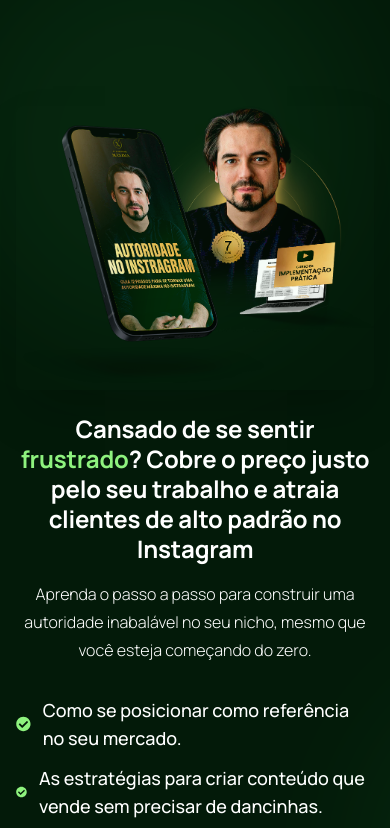
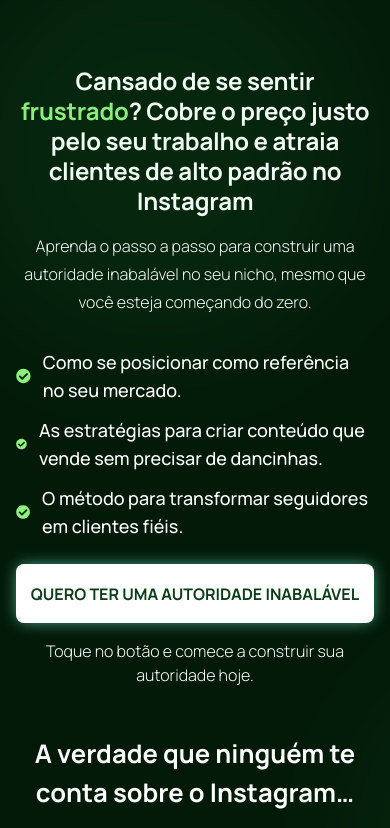
Before and after one commit to JuhDomingues/Paulo-LP-2, a Next.js app: page / in a window 390 px wide. Shown: the top 828 px of the page. Built offline with nearby package versions, Linux system fonts and the light colour scheme.

Commit message:
feat: Oculta imagem principal no mobile em MainSection

```diff
--- a/src/app/components/MainSection.tsx
+++ b/src/app/components/MainSection.tsx
@@ -50,7 +50,7 @@
             </div>
 
             <div className="flex justify-center w-full lg:w-[50%]">
-                <Image className="w-[100%] sm:w-[90%] md:w-[80%] lg:w-[600px] xl:w-[700px] max-w-[900px] lg:mt-6 mt-16 rounded-lg shadow-2xl" src={PauloHero} alt="Paulo - Especialista em Autoridade no Instagram" loading="lazy" />
+                <Image className="hidden lg:block w-[100%] sm:w-[90%] md:w-[80%] lg:w-[600px] xl:w-[700px] max-w-[900px] lg:mt-6 mt-16 rounded-lg shadow-2xl" src={PauloHero} alt="Paulo - Especialista em Autoridade no Instagram" loading="lazy" />
             </div>
         </div>
     );
```
